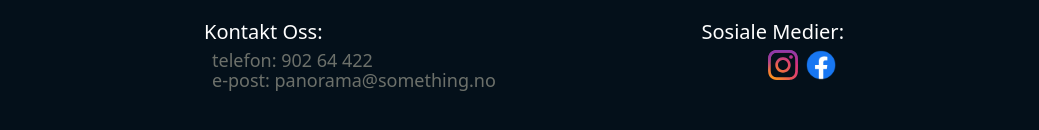
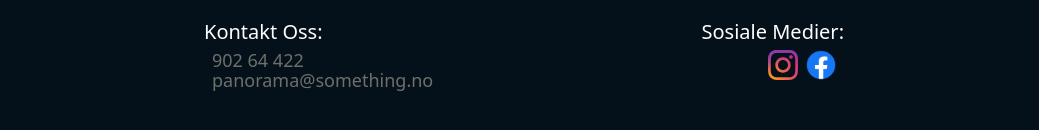
Before and after one commit to ekaspersen/panorama, a website built with Vite: page src/menu.html in a window 1280 px wide. Shown: the part 1638-1768 px from the top of the page, without its empty margins (116-1155 px from the left). Built offline with nearby package versions, Linux system fonts and the light colour scheme.

Commit message:
remove contact subtitles in footer

```diff
--- a/src/menu.html
+++ b/src/menu.html
@@ -972,12 +972,12 @@
                 <div class="flex-col flex-1 flex max-w-xs py-5">
                     <h4 class="text-primary_clr-light text-xl">Kontakt Oss:</h4>
                     <p class="text-secondary-default text-lg opacity-50 pl-2">
-                        telefon: 902 64 422
+                        902 64 422
                     </p>
                     <p
                         class="text-secondary-default text-lg opacity-50 pl-2 pt-[2px] mt-[-10px]"
                     >
-                        e-post: panorama@something.no
+                        panorama@something.no
                     </p>
                 </div>
                     <div class="w-full h-px sm:hidden bg-primary_clr-light mt-1"></div>
```
